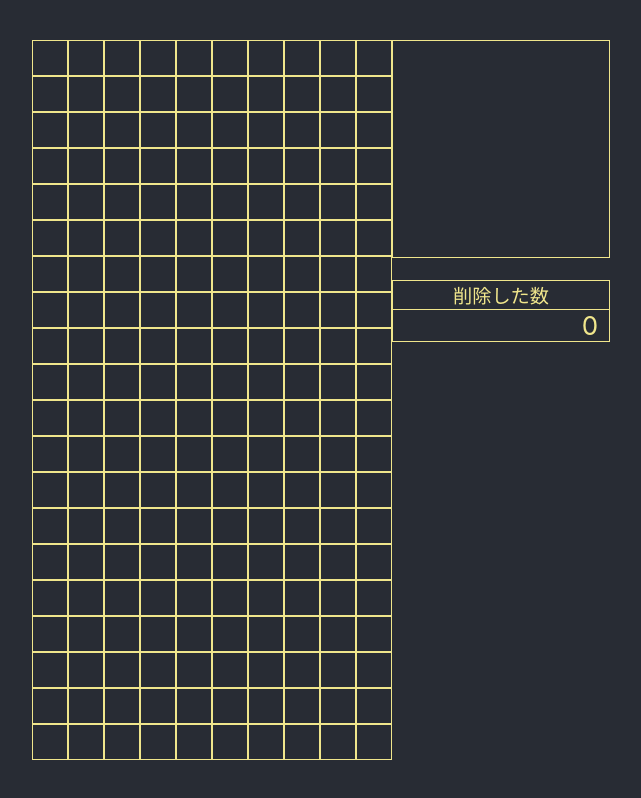
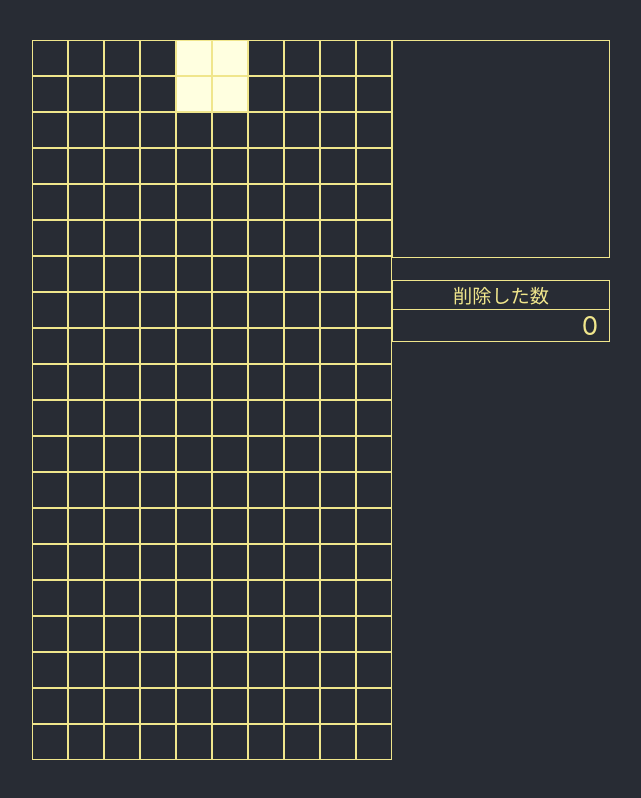
Before and after one commit to programmer-dojo/tutorial-tetris-like-falling-block-puzzle, a React (Create React App) app: page / in a window 1280 px wide. Shown: the whole page, without its empty margins (319-960 px from the left). Built offline with nearby package versions, Linux system fonts and the light colour scheme.

Commit message:
:sparkles: ブロックの表示

```diff
--- a/src/App.tsx
+++ b/src/App.tsx
@@ -1,16 +1,27 @@
-import React from 'react';
+import React, { useState } from 'react';
 import './App.css';
+import { NUM_GYOU, NUM_RETU } from './Constant';
+import { FallingBlock } from './FallingBlock';
+import { Field, getHyojiField } from './Field';
 import GameField from './GameField';
 import NextBlock from './NextBlock';
+import { CellLocation, OBlock } from './PuzzleBlock';
 import ShokyoCount from './ShokyoCount';
 
 function App() {
+  let field: Field = [...new Array(NUM_GYOU) ]
+        .map(line => [...new Array(NUM_RETU)])
+  let [fallingBlock, setFallingBlock] = useState({
+    puzzleBlock: OBlock,
+    location   : [0, 4] as CellLocation
+  } as FallingBlock)
+
   return (
     <div className="App">
       <header className="App-header">
         <div style={{ display: 'flex' }}>
           <div>
-            <GameField />
+            <GameField field={getHyojiField(field, fallingBlock)}/>
           </div>
           <div>
             <NextBlock />
--- /dev/null
+++ b/src/FallingBlock.ts
@@ -0,0 +1,6 @@
+import { CellLocation, PuzzleBlock } from "./PuzzleBlock";
+
+export type FallingBlock = {
+    puzzleBlock: PuzzleBlock,
+    location: CellLocation
+}
--- /dev/null
+++ b/src/Field.ts
@@ -0,0 +1,17 @@
+import { FallingBlock } from "./FallingBlock";
+import { CellColor } from "./PuzzleBlock";
+
+export type Field = CellColor[][]
+
+export function getHyojiField(field: Field, fallingBlock: FallingBlock): Field {
+    let block    = fallingBlock.puzzleBlock
+    let location = fallingBlock.location
+    let copiedField = field.map(retu => retu.map(cell => cell))
+
+    block.cells.forEach(cell => {
+        copiedField[cell[0] + location[0]][cell[1] + location[1]] = block.color
+    })
+    copiedField[location[0]][location[1]] = block.color
+
+    return copiedField
+}
--- a/src/GameField.tsx
+++ b/src/GameField.tsx
@@ -1,12 +1,11 @@
 import React from 'react';
-import { NUM_GYOU, NUM_RETU, SIZE_BLOCK } from './Constant';
+import { NUM_RETU, SIZE_BLOCK } from './Constant';
+import { Field } from './Field';
 
-function GameField(props: {}) {
-    let field = [...new Array(NUM_GYOU) ]
-        .map(line => [...new Array(NUM_RETU)])
+function GameField(props: { field: Field }) {
     return (
         <div>
-            {field.map((gyou, gyouNo) => {
+            {props.field.map((gyou, gyouNo) => {
                 return <div
                     key={`gyou-${gyouNo}`}
                     style={{
@@ -15,6 +14,7 @@ function GameField(props: {}) {
                     }}
                 >{gyou.map((cell, cellNo) => {
                     return <div key={`cell-${gyouNo}-${cellNo}`} style={{
+                        backgroundColor: cell,
                         display: 'inline-block',
                         width  : SIZE_BLOCK,
                         height : SIZE_BLOCK,
--- /dev/null
+++ b/src/PuzzleBlock.ts
@@ -0,0 +1,15 @@
+export type CellLocation = [number, number]
+export type CellColor = string|undefined
+
+export type PuzzleBlock = {
+    name : 'O',
+    cells: [CellLocation, CellLocation, CellLocation],
+    color: CellColor
+}
+
+
+export const OBlock: PuzzleBlock = {
+    name : 'O',
+    cells: [[1, 0], [0, 1], [1, 1]],
+    color: 'lightyellow'
+}
```
